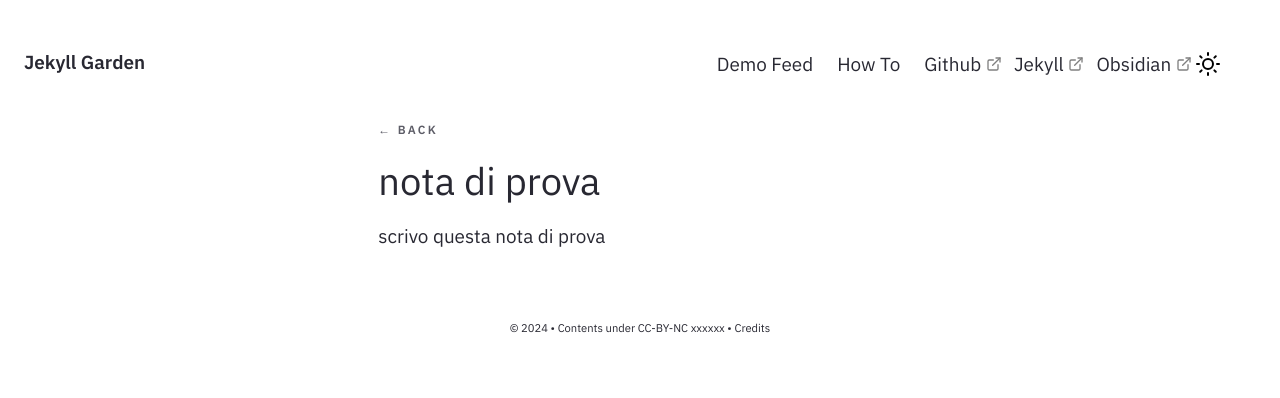
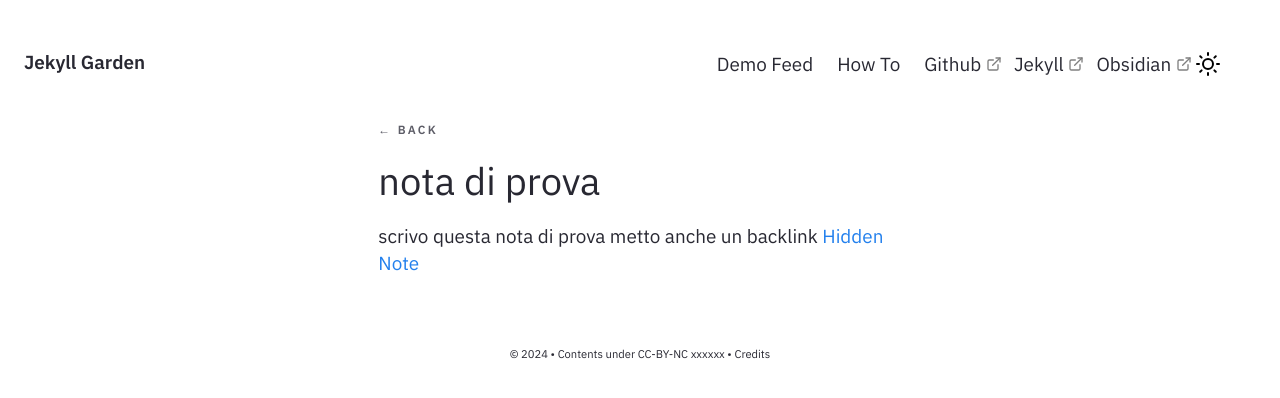
Before and after one commit to lazban/dg24, a Jekyll site: the page built from _notes/Nota di prova.md, in a window 1280 px wide. Shown: the top 398 px of the page. Built offline with Jekyll 4.4.1, drawn with Linux system fonts in a browser that asks for light colours.

Commit message:
24.0424.2216

```diff
--- a/_notes/Nota di prova.md
+++ b/_notes/Nota di prova.md
@@ -5,3 +5,4 @@ tags:
   - books
 ---
 scrivo questa nota di prova
+metto anche un backlink [[Hidden Note]]
```
